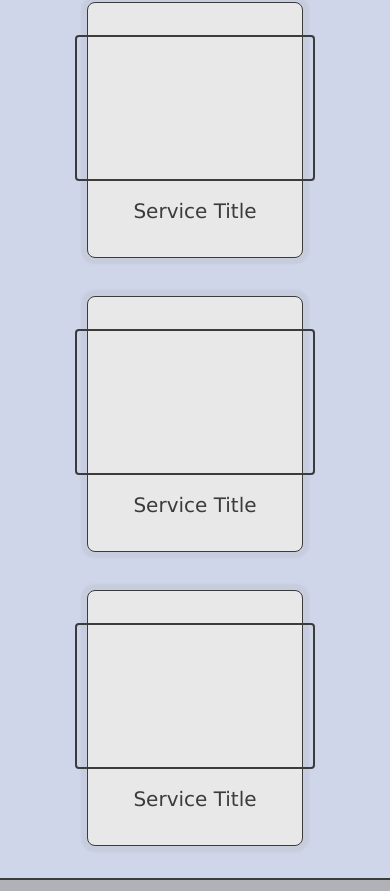
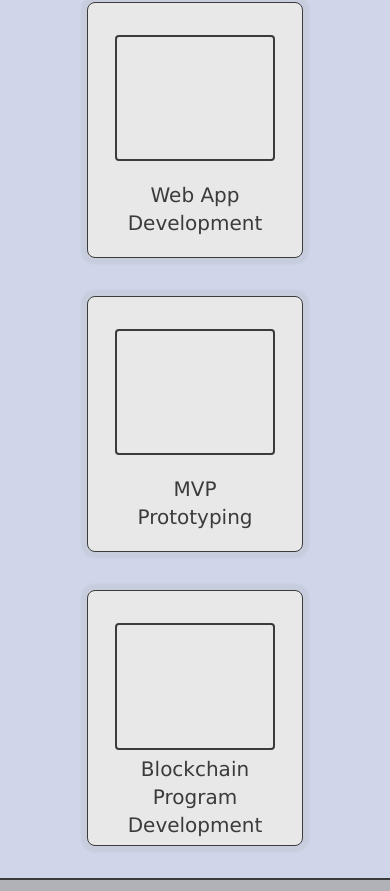
Before and after one commit to emdoyle/personal-site, a Next.js app: page / in a window 390 px wide. Shown: the part 953-1844 px from the top of the page. Built offline with nearby package versions, Linux system fonts and the light colour scheme.

Commit message:
More responsiveness improvements for services cards

```diff
--- a/pages/index.tsx
+++ b/pages/index.tsx
@@ -64,23 +64,31 @@ export default function Home() {
             </div>
           </div>
         </Section>
-        <Section height="h-[1000px] lg:h-[450px]">
+        <Section height="h-[1000px] lg:h-[600px]">
           <div className="flex flex-col justify-start items-center h-full">
-            <div className="flex justify-end items-center h-24 w-5/6 sm:max-w-[1100px] pb-8">
+            <div className="flex justify-end items-center h-24 w-5/6 lg:max-w-[1100px] pb-8">
               <h2 className="text-3xl sm:text-4xl font-semibold">Services</h2>
             </div>
-            <div className="h-full flex flex-col lg:flex-row gap-4 lg:gap-12 justify-between items-center w-5/6 sm:max-w-[1200px]">
-              <div className="flex flex-col justify-center items-center gap-4 rounded-lg bg-offwhite border border-smoke p-8 shadow-[0px_0px_2px_6px_rgba(176,178,184,.25)] h-64 w-2/3 lg:w-1/3">
-                <div className="w-60 h-full border-2 border-smoke rounded" />
-                <h1 className="text-xl lg:text-2xl">Service Title</h1>
+            <div className="h-full flex flex-col lg:flex-row justify-between items-center w-5/6 lg:max-w-[1200px]">
+              <div className="flex flex-col justify-center items-center gap-4 rounded-lg bg-offwhite border border-smoke p-8 shadow-[0px_0px_2px_6px_rgba(176,178,184,.25)] h-64 lg:h-80 w-2/3 lg:w-[30%]">
+                <div className="w-40 h-32 border-2 border-smoke rounded" />
+                <div className="h-1/4 text-center flex flex-col justify-center items-center pt-4">
+                  <h1 className="text-xl lg:text-2xl">Web App Development</h1>
+                </div>
               </div>
-              <div className="flex flex-col justify-center items-center gap-4 rounded-lg bg-offwhite border border-smoke p-8 shadow-[0px_0px_2px_6px_rgba(176,178,184,.25)] h-64 w-2/3 lg:w-1/3">
-                <div className="w-60 h-full border-2 border-smoke rounded" />
-                <h1 className="text-xl lg:text-2xl">Service Title</h1>
+              <div className="flex flex-col justify-center items-center gap-4 rounded-lg bg-offwhite border border-smoke p-8 shadow-[0px_0px_2px_6px_rgba(176,178,184,.25)] h-64 lg:h-80 w-2/3 lg:w-[30%]">
+                <div className="w-40 h-32 border-2 border-smoke rounded" />
+                <div className="h-1/4 text-center flex flex-col justify-center items-center pt-4">
+                  <h1 className="text-xl lg:text-2xl">MVP Prototyping</h1>
+                </div>
               </div>
-              <div className="flex flex-col justify-center items-center gap-4 rounded-lg bg-offwhite border border-smoke p-8 shadow-[0px_0px_2px_6px_rgba(176,178,184,.25)] h-64 w-2/3 lg:w-1/3">
-                <div className="w-60 h-full border-2 border-smoke rounded" />
-                <h1 className="text-xl lg:text-2xl">Service Title</h1>
+              <div className="flex flex-col justify-center items-center gap-4 rounded-lg bg-offwhite border border-smoke p-8 shadow-[0px_0px_2px_6px_rgba(176,178,184,.25)] h-64 lg:h-80 w-2/3 lg:w-[30%]">
+                <div className="w-40 h-32 border-2 border-smoke rounded" />
+                <div className="h-1/4 text-center flex flex-col justify-center items-center pt-4">
+                  <h1 className="text-xl lg:text-2xl">
+                    Blockchain Program Development
+                  </h1>
+                </div>
               </div>
             </div>
           </div>
```
